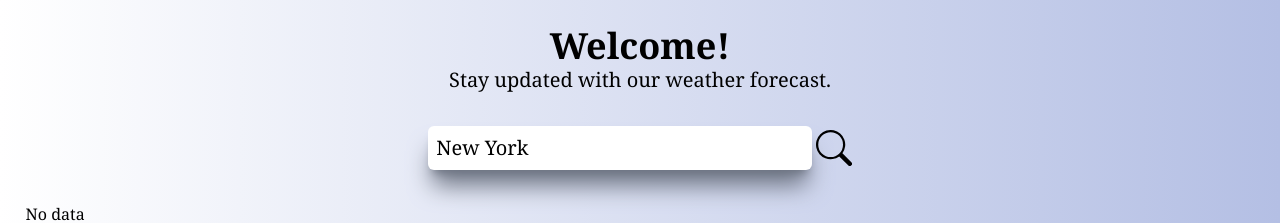
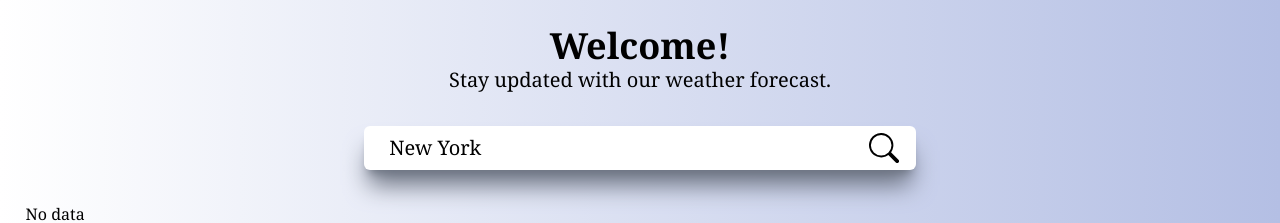
Before and after one commit to KabinaThapa/weather-app, a React (Vite) app: page / in a window 1280 px wide. Shown: the top 223 px of the page. Built offline with nearby package versions, Linux system fonts and the light colour scheme; no server answers.

Commit message:
style:update UI layout and design of inputfield for smaller screen

```diff
--- a/src/Components/CurrentWeather/CurrentWeather.jsx
+++ b/src/Components/CurrentWeather/CurrentWeather.jsx
@@ -50,16 +50,16 @@ const CurrentWeather = () => {
     <h1 className='md:text-6xl text-4xl pb-2'>{converttoFahrenheit(current.main.temp)}° F</h1>
         <h2 className='md:text-xl text-base'>{current.weather[0].main}</h2>
   <h2 className='md:text-2xl text-lg'>{current.name}</h2>
-  <p className='md:text-lg text-sm'>
+  <p className='md:text-lg text-base'>
          <h2> {converttoFahrenheit(current.main.temp_max)}° F / {converttoFahrenheit(current.main.temp_min)}° F Feels like {converttoFahrenheit(current.main.feels_like)}° F</h2>
          </p>
 
-          <h2 className='capitalize md:text-lg text-sm'>{current.weather[0].description}</h2>
-        <h2 className='md:text-lg text-sm'>{` ${time}`}</h2>
-        <h2 className='md:text-lg text-sm'>{` ${day}, ${date}`}</h2>
+          <h2 className='capitalize md:text-lg text-base'>{current.weather[0].description}</h2>
+        <h2 className='md:text-lg text-base'>{` ${time}`}</h2>
+        <h2 className='md:text-lg text-base'>{` ${day}, ${date}`}</h2>
         </div>
 
-        <div className='md:mt-[10rem]  md:text-right pr-4 md:row-span-1 row-auto md:space-y-2 md:text-lg text-sm'>
+        <div className='md:mt-[10rem]  md:text-right pr-4 md:row-span-1 row-auto md:space-y-2 md:text-lg text-base'>
 
        <h1> Humidity: {current.main.humidity} %</h1>
         <h1> Wind: {current.wind.speed} m/s</h1>
--- a/src/Components/SearchBar.jsx
+++ b/src/Components/SearchBar.jsx
@@ -69,9 +69,9 @@ const SearchBar = () => {
 
   return (
     <>
-    <div className='mx-auto  w-full md:w-[35%]  flex justify-evenly'>
-        <input className='outline-none w-72 md:w-96 p-2 shadow-xl shadow-gray-500 rounded-md md:text-xl text-lg' type="text" placeholder='City Name' onChange={handleChange} value={input}></input>
-        <button  className='md:text-4xl text-2xl'onClick={handleSubmit}><BsSearch/></button>
+    <div className='mx-auto  border-black  md:w-[45%] w-[90%] bg-white  flex justify-evenly shadow-xl shadow-gray-500 rounded-md md:text-xl text-lg'>
+        <input className='outline-none  w-[85%] p-2 ' type="text" placeholder='City Name' onChange={handleChange} value={input}></input>
+        <button  className='md:text-3xl text-2xl 'onClick={handleSubmit}><BsSearch/></button>
         </div>
 
 
```
